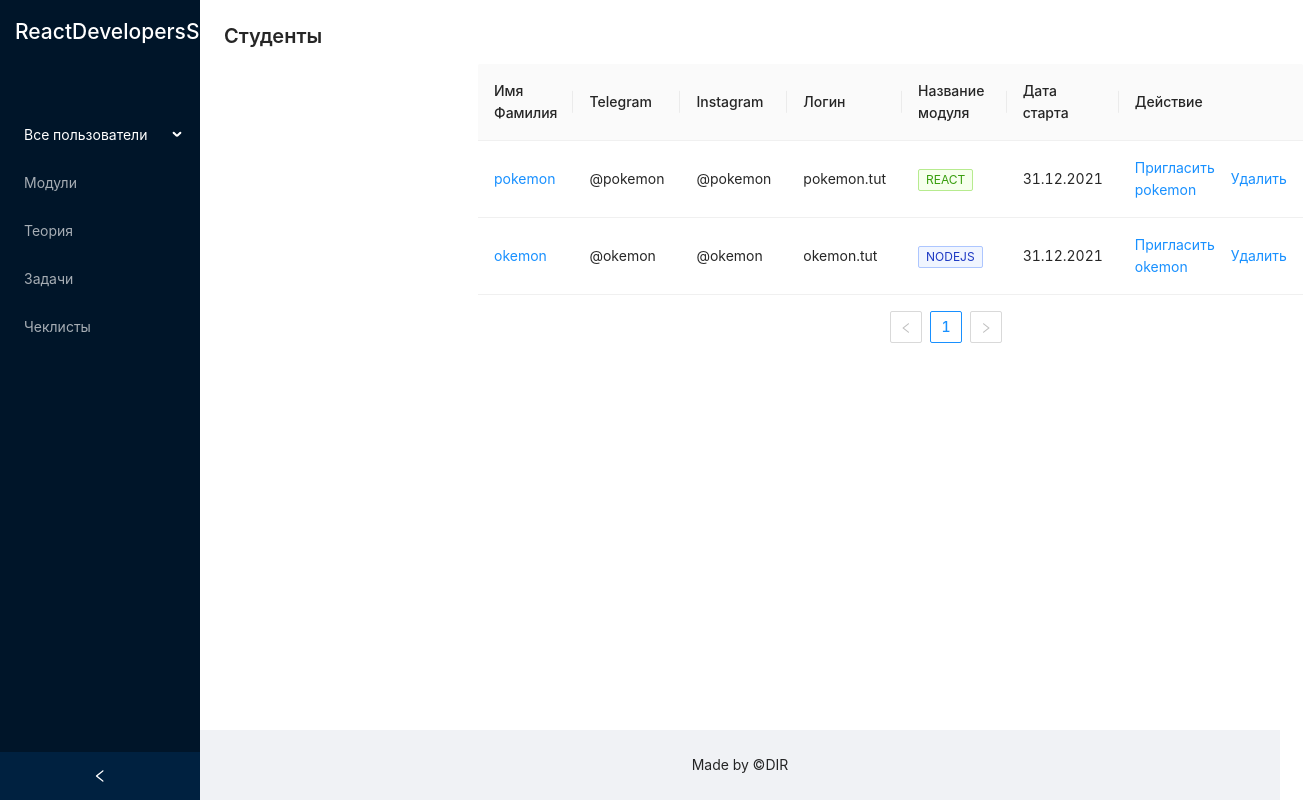
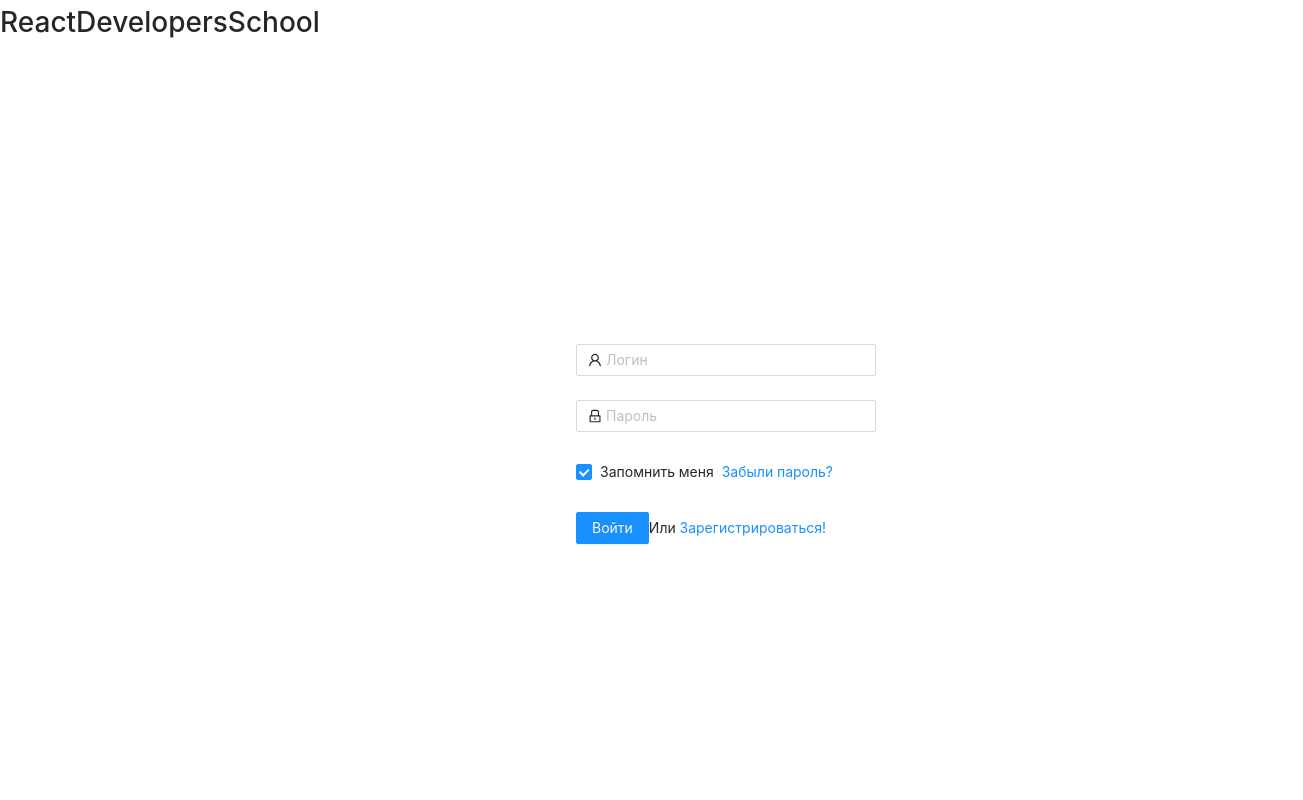
Before and after one commit to DeveloperIgorR/online-school, a React (Create React App) app: page /auth in a window 1280 px wide. Before the commit this address led to /. Shown: the whole page, 1303 px wide, since content can reach past the window. Built offline with nearby package versions, Linux system fonts and the light colour scheme.

Commit message:
Auth form add

```diff
--- a/src/App.js
+++ b/src/App.js
@@ -4,7 +4,7 @@ import AppRouter from "./components/AppRouter/AppRouter"
 import { AppContext } from "./context/context"
 
 function App() {
-const[isAuth,setIsAuth] = useState(true)
+const[isAuth,setIsAuth] = useState(false)
 
   return (
     <AppContext.Provider value={{
--- a/src/components/MainTable/MainTable.jsx
+++ b/src/components/MainTable/MainTable.jsx
@@ -3,6 +3,15 @@ import { Table, Tag, Space } from 'antd'
 const MainTable = () => {
 
     let users = [
+        {
+            id: Date.now(),
+            name:'pokemon',
+            Telegram: '@pokemon',
+            Instagram:'@pokemon',
+            date: '31.12.2021',
+            login:'pokemon.tut',
+            module:['React']
+        },
         {
             id: Date.now(),
             name:'pokemon',
--- a/src/pages/Authorization/Authorization.jsx
+++ b/src/pages/Authorization/Authorization.jsx
@@ -1,9 +1,58 @@
+import { Form, Input, Button, Checkbox } from 'antd'
+import { UserOutlined, LockOutlined } from '@ant-design/icons'
+import a from './Authorization.module.css'
+
 const Authorization = () => {
+    const onFinish = (values) => {
+        console.log('Received values of form: ', values);
+    };
+
     return (
-        <div>
-            hi
-        </div>
-    )
+        <>
+            <h1>ReactDevelopersSchool</h1>
+            <Form
+                name="normal_login"
+                className={a.loginForm}
+                initialValues={{ remember: true }}
+                onFinish={onFinish}
+            >
+                <Form.Item
+                    name="Логин:"
+                    rules={[{ required: true, message: 'Введите ваш Логин!' }]}
+                >
+                    <Input prefix={<UserOutlined className="site-form-item-icon" />} placeholder="Логин" />
+                </Form.Item>
+
+                <Form.Item
+                    name="Пароль:"
+                    rules={[{ required: true, message: 'Введите ваш Пароль!' }]}
+                >
+                    <Input
+                        prefix={<LockOutlined className="site-form-item-icon" />}
+                        type="password"
+                        placeholder="Пароль"
+                    />
+                </Form.Item>
+
+                <Form.Item>
+                    <Form.Item name="remember" valuePropName="checked" noStyle>
+                        <Checkbox>Запомнить меня</Checkbox>
+                    </Form.Item>
+
+                    <a className="login-form-forgot" href="">
+                        Забыли пароль?
+                    </a>
+                </Form.Item>
+
+                <Form.Item>
+                    <Button type="primary" htmlType="submit" className="login-form-button">
+                        Войти
+                    </Button>
+                    Или <a href="">Зарегистрироваться!</a>
+                </Form.Item>
+            </Form>
+        </>
+    );
 }
 
 export default Authorization
--- /dev/null
+++ b/src/pages/Authorization/Authorization.module.css
@@ -0,0 +1,14 @@
+.loginForm {
+    max-width: 300px;
+    margin-left: 45%;
+    margin-top: 300px;
+}
+.components-form-demo-normal-login .login-form-forgot {
+    float: right;
+}
+.components-form-demo-normal-login .ant-col-rtl .login-form-forgot {
+    float: left;
+}
+.components-form-demo-normal-login .login-form-button {
+    width: 100%;
+}
--- a/src/pages/Dashboard/Dashboard.module.css
+++ b/src/pages/Dashboard/Dashboard.module.css
@@ -8,4 +8,4 @@
 .logo h2{
     margin: 15px;
     color: #fff;
-  }
+}
```
